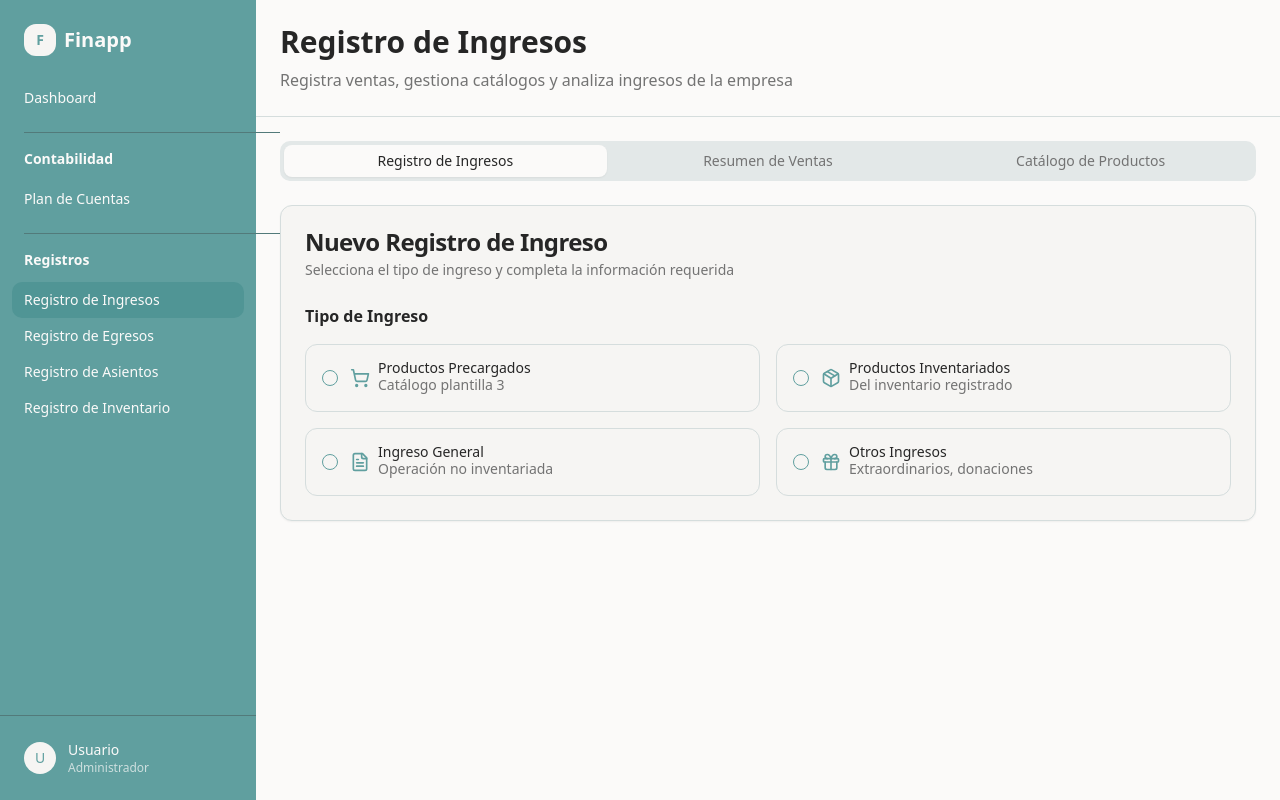
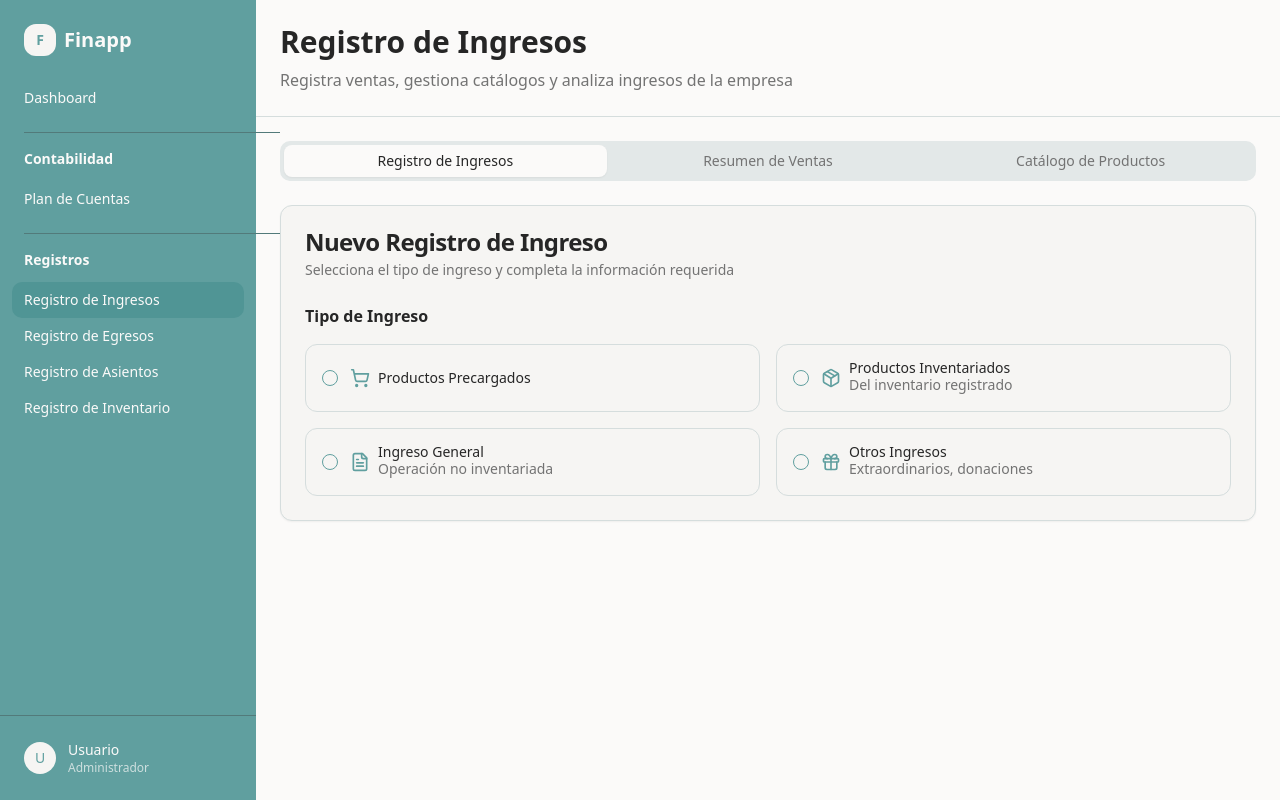
Before and after one commit to EnovaBusinessSolutions/bukipindashboard, a React (Vite) app: page /registros/ingresos in a window 1280 px wide. Built offline with nearby package versions, Linux system fonts and the light colour scheme.

Commit message:
Remove catalog text

```diff
--- a/src/pages/registros/RegistroIngresos.tsx
+++ b/src/pages/registros/RegistroIngresos.tsx
@@ -261,7 +261,6 @@ const RegistroIngresos = () => {
                           <ShoppingCart className="h-5 w-5 text-primary" />
                           <Label htmlFor="precargados" className="cursor-pointer flex-1">
                             <div className="font-medium">Productos Precargados</div>
-                            <div className="text-sm text-muted-foreground">Catálogo plantilla 3</div>
                           </Label>
                         </div>
                       </div>
```
